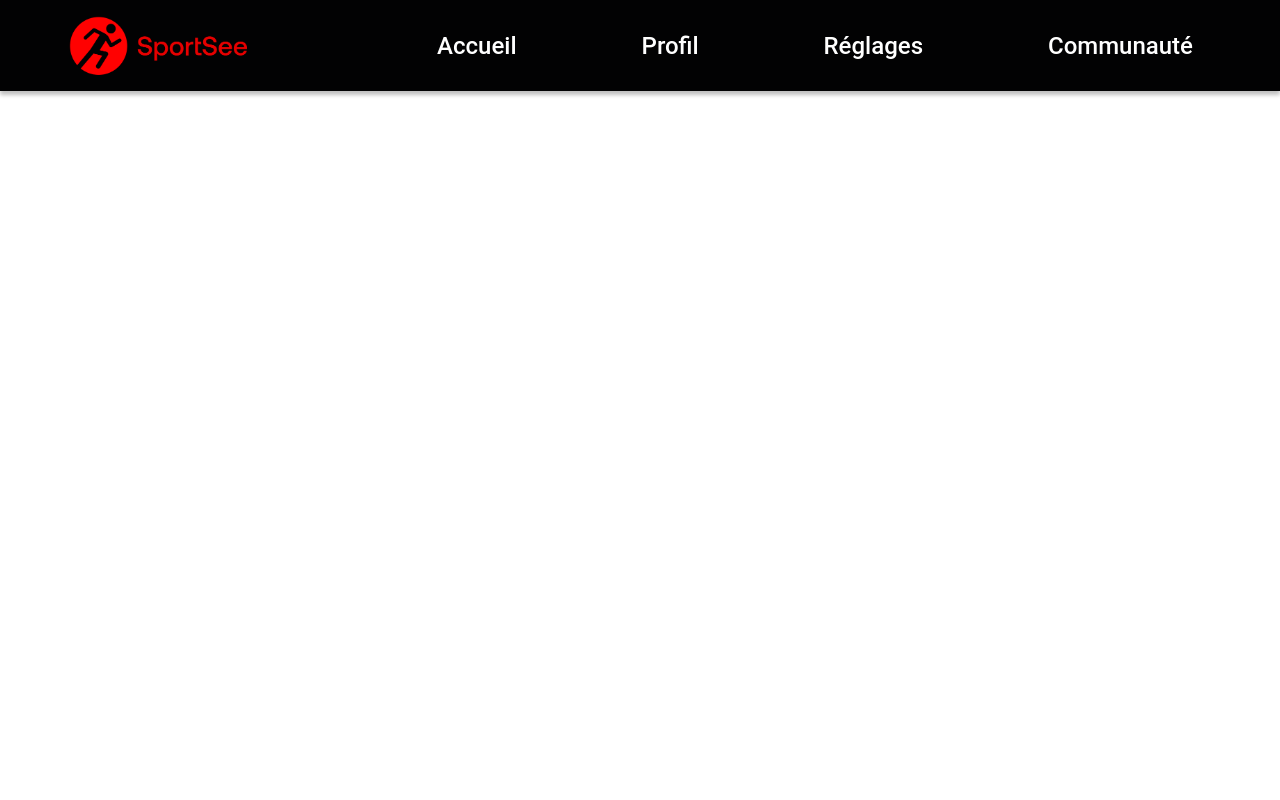
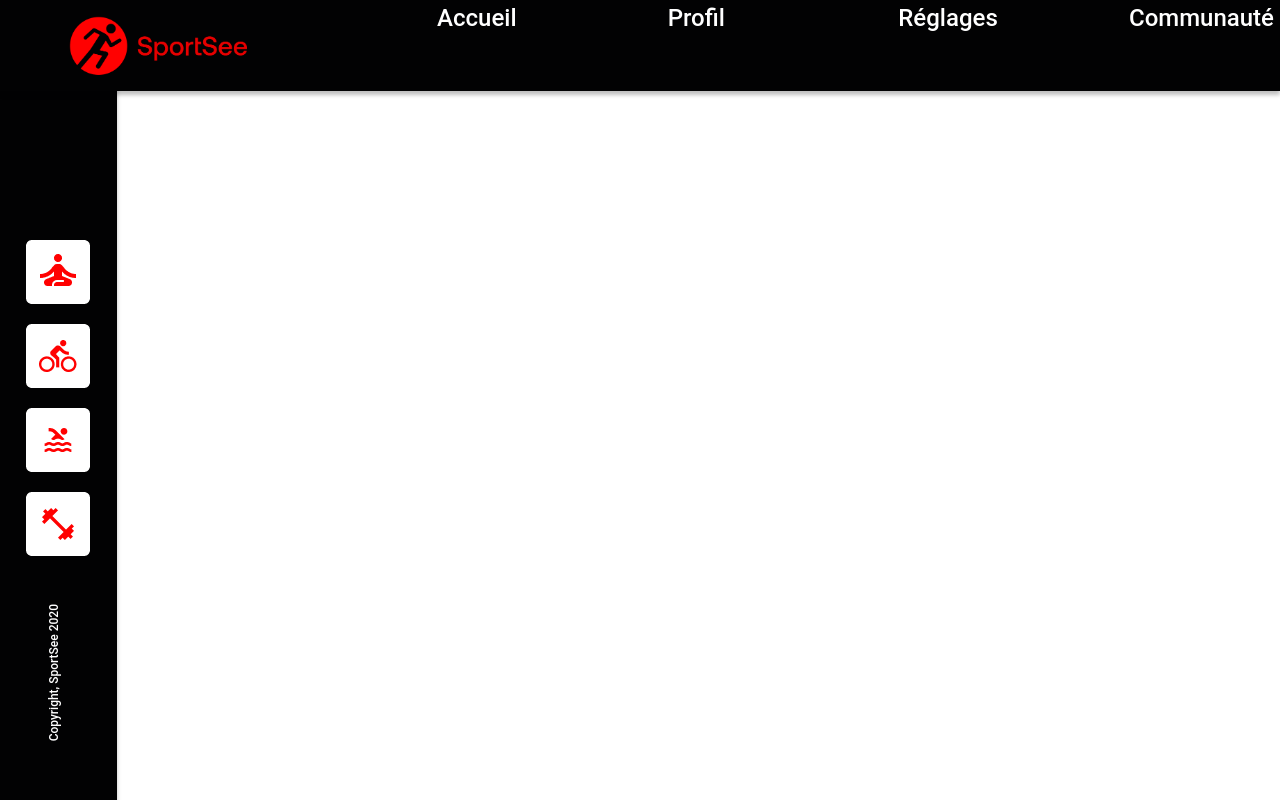
Before and after one commit to fvnny-code/SportSee, a React (Create React App) app in the folder front-end/: page /user/1 in a window 1280 px wide. Built offline with nearby package versions, Linux system fonts and the light colour scheme.

Commit message:
creation  and styling of sidebar component

```diff
--- a/front-end/src/App.js
+++ b/front-end/src/App.js
@@ -5,6 +5,7 @@ import Header from './layouts/Header/Header';
 
 import './App.css';
 import Home from './pages/Home';
+import SideBar from './layouts/SideBar/Sidebar';
 
 
 export default function App() {
@@ -12,6 +13,7 @@ export default function App() {
     <div className="App">
       <BrowserRouter>
         <Header />
+        <SideBar />
         <Routes>
           <Route path='/' element={<Home />}></Route>
         </Routes>
--- /dev/null
+++ b/front-end/src/layouts/SideBar/Sidebar.jsx
@@ -0,0 +1,33 @@
+import React from "react";
+import { NavLink } from "react-router-dom";
+
+import iconMeditation from "../../assets/side-nav-icons/meditation-icon.png"
+import iconCycling from "../../assets/side-nav-icons/cycling-icon.png"
+import iconSwimming from "../../assets/side-nav-icons/swimming-icon.png"
+import iconWeightlifting from "../../assets/side-nav-icons/weightlifting-icon.png"
+
+import './sideBarStyle.css'
+
+export default function SideBar() {
+    return (
+        <div className="sideBar-container">
+            <nav className="sideBar">
+                <div className="nav-wrapper">
+                    <NavLink to="#">
+                        <img src={iconMeditation} alt="meditation icon" />
+                    </NavLink>
+                    <NavLink to="#">
+                        <img src={iconCycling} alt="swimming icon" />
+                    </NavLink>
+                    <NavLink to="#">
+                        <img src={iconSwimming} alt="Cycling icon" />
+                    </NavLink>
+                    <NavLink to="#">
+                        <img src={iconWeightlifting} alt="weight-lifting icon" />
+                    </NavLink>
+                </div>
+                <p className="nav-text">Copyright, SportSee 2020</p>
+            </nav>
+        </div>
+    )
+}
--- /dev/null
+++ b/front-end/src/layouts/SideBar/sideBarStyle.css
@@ -0,0 +1,52 @@
+.sidebar-container {
+    overflow: hidden;
+    position: relative;
+
+}
+
+.sideBar {
+    display: flex;
+    flex-direction: column;
+    justify-content: space-between;
+    width: 117px;
+    height: 100vh;
+    background-color: #020203;
+    box-shadow: 0px 4px 4px rgba(0, 0, 0, 0.25);
+    position: fixed;
+    top: 0;
+    left: 0;
+    z-index: -1;
+
+
+}
+
+.nav-wrapper {
+    display: flex;
+    flex-direction: column;
+    margin: auto;
+    width: 64px;
+    position: absolute;
+    top: 30%;
+    left: 26px;
+}
+
+a {
+    display: flex;
+    height: 64px;
+    width: 64px;
+    margin-bottom: 20px;
+}
+
+.nav-text {
+    writing-mode: vertical-lr;
+    text-orientation: mixed;
+    transform: rotate(180deg);
+    position: absolute;
+    bottom: 59px;
+    left: 42px;
+    font-weight: 500;
+    font-size: 12px;
+    line-height: 24px;
+    color: white;
+    margin: auto;
+}
```
Also changed, not shown: front-end/src/assets/side-nav-icons/meditation-icon.png (added).
